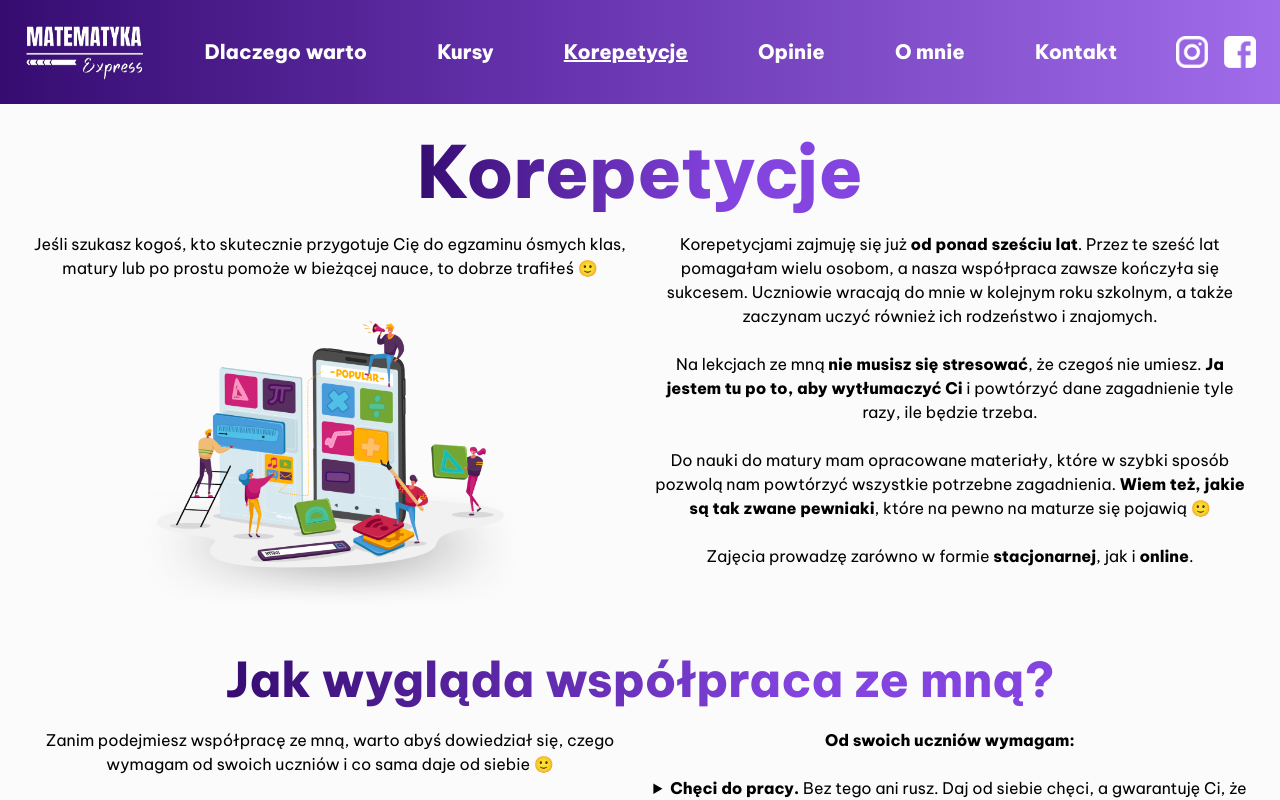
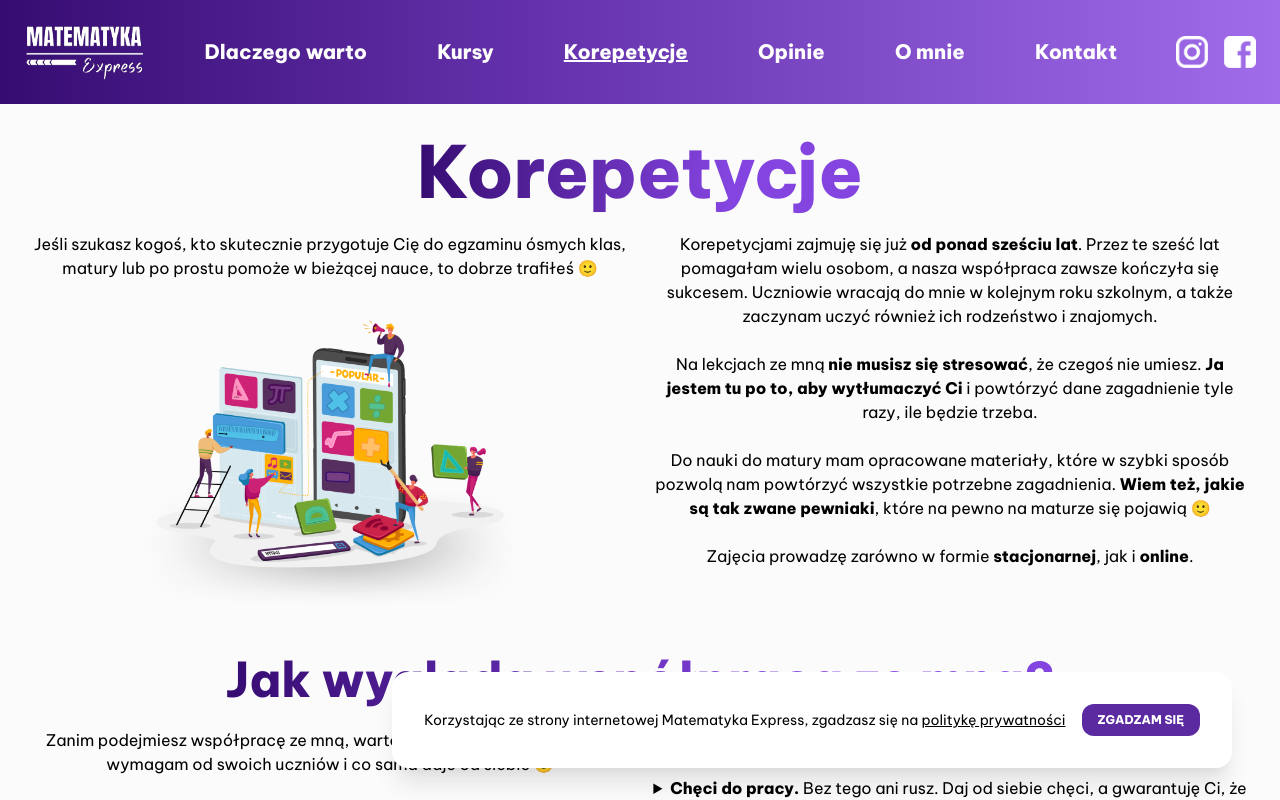
Before and after one commit to tomaszek92/matematyka-express, a Nuxt app: page /korepetycje in a window 1280 px wide. Shown: the top 800 px of the page. Built offline with nearby package versions, Linux system fonts and the light colour scheme.

Commit message:
add cookies consent

```diff
--- /dev/null
+++ b/components/cookies-consent.vue
@@ -0,0 +1,52 @@
+<template>
+  <div
+    v-if="!areCookiesAccepted"
+    class="cookie-consent fixed bottom-8 left-4 right-4 md:left-12 md:right-12 lg:left-auto flex rounded-2xl shadow-xl p-8 bg-white items-center"
+  >
+    <div class="text-sm">
+      Korzystając ze strony internetowej Matematyka Express, zgadzasz się na
+      <a
+        href="/statues/Polityka prywatności- Matematyka Express.pdf"
+        target="_blank"
+        class="underline"
+      >
+        politykę prywatności
+      </a>
+    </div>
+    <div>
+      <button
+        class="button text-xs text-white uppercase font-extrabold px-4 py-2 rounded-xl ml-4 md:whitespace-nowrap"
+        @click="onAccept"
+      >
+        zgadzam się
+      </button>
+    </div>
+  </div>
+</template>
+
+<script>
+const KEY_ARE_COOKIES_ACCEPTED = 'ARE_COOKIES_ACCEPTED'
+
+export default {
+  name: 'MatematykaExpressCookiesConsent',
+  data() {
+    return {
+      areCookiesAccepted: false,
+    }
+  },
+  created() {
+    if (process.client) {
+      const areCookiesAccepted = localStorage.getItem(KEY_ARE_COOKIES_ACCEPTED)
+      this.areCookiesAccepted = !!areCookiesAccepted
+    }
+  },
+  methods: {
+    onAccept() {
+      this.areCookiesAccepted = true
+      if (process.client) {
+        localStorage.setItem(KEY_ARE_COOKIES_ACCEPTED, true.toString())
+      }
+    },
+  },
+}
+</script>
--- a/layouts/default.vue
+++ b/layouts/default.vue
@@ -6,6 +6,7 @@
     <main>
       <div class="container mx-auto p-4 md:p-8">
         <nuxt></nuxt>
+        <cookies-consent />
       </div>
     </main>
     <footer-navbar />
```
